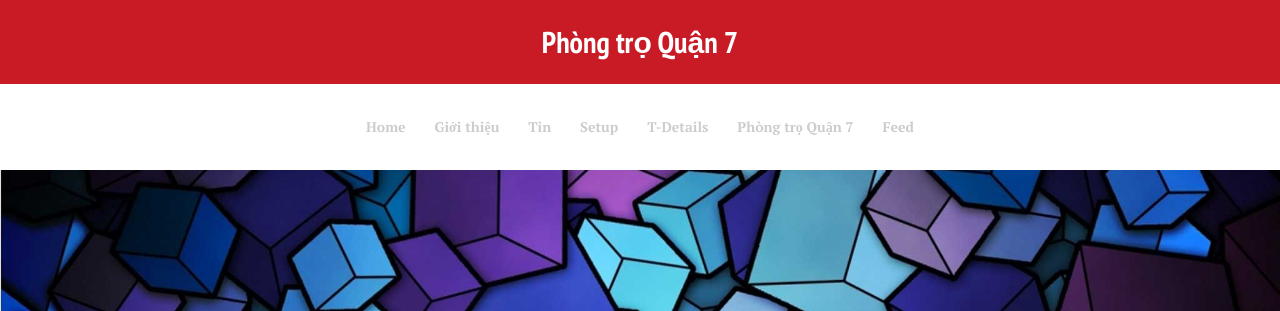
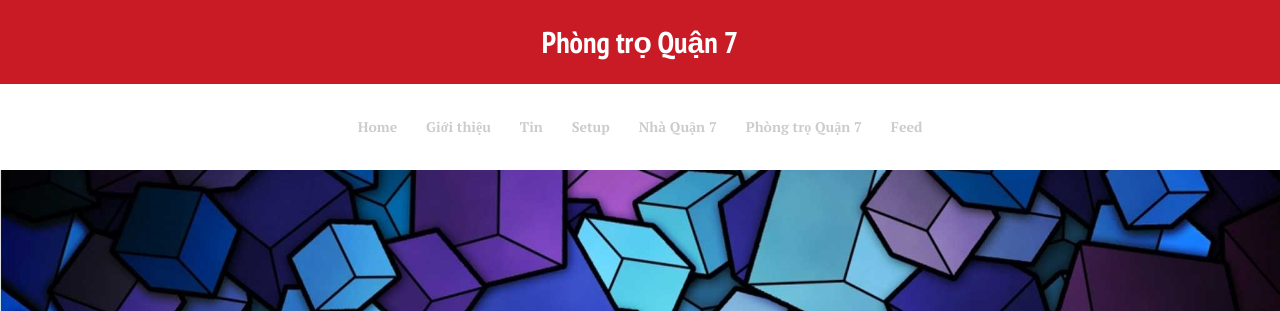
Before and after one commit to raovatuk/raovatuk.github.io, a Jekyll site: the page built from index.md, in a window 1280 px wide. Shown: the top 311 px of the page. Built offline with Jekyll 4.4.1, drawn with Linux system fonts in a browser that asks for light colours; nearby versions of some CDN libraries.

Commit message:
Update _config.yml

```diff
--- a/_config.yml
+++ b/_config.yml
@@ -37,10 +37,11 @@
   - title: Giới thiệu
     url: /about/
   - title: Tin
-    url: https://tingoogle.com/
+    url: https://raovatuk.github.io/
+    external: false
   - title: Setup
     url: /theme-setup/
-  - title: T-Details
+  - title: Nhà Quận 7
     url: /technical-details/
   - title: Phòng trọ Quận 7
     url: https://raovatuk.github.io/tphcm/
```
